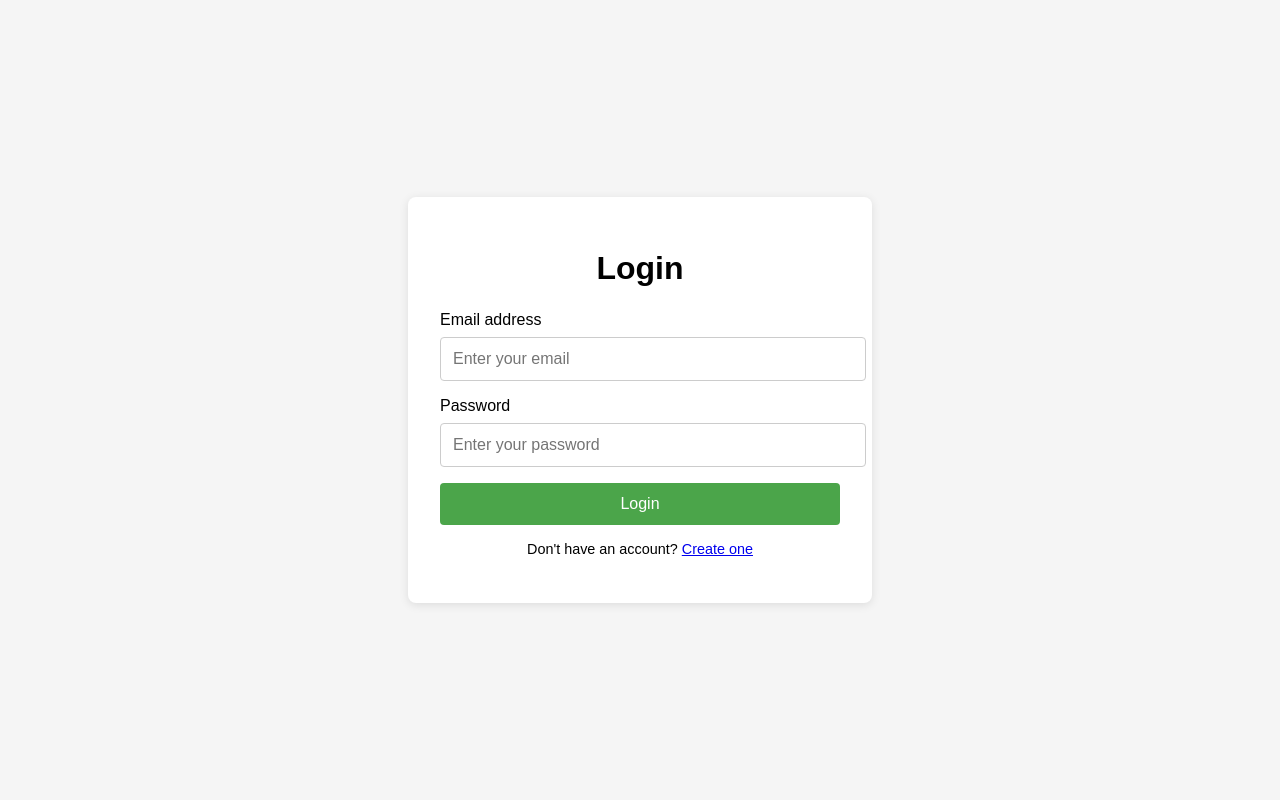
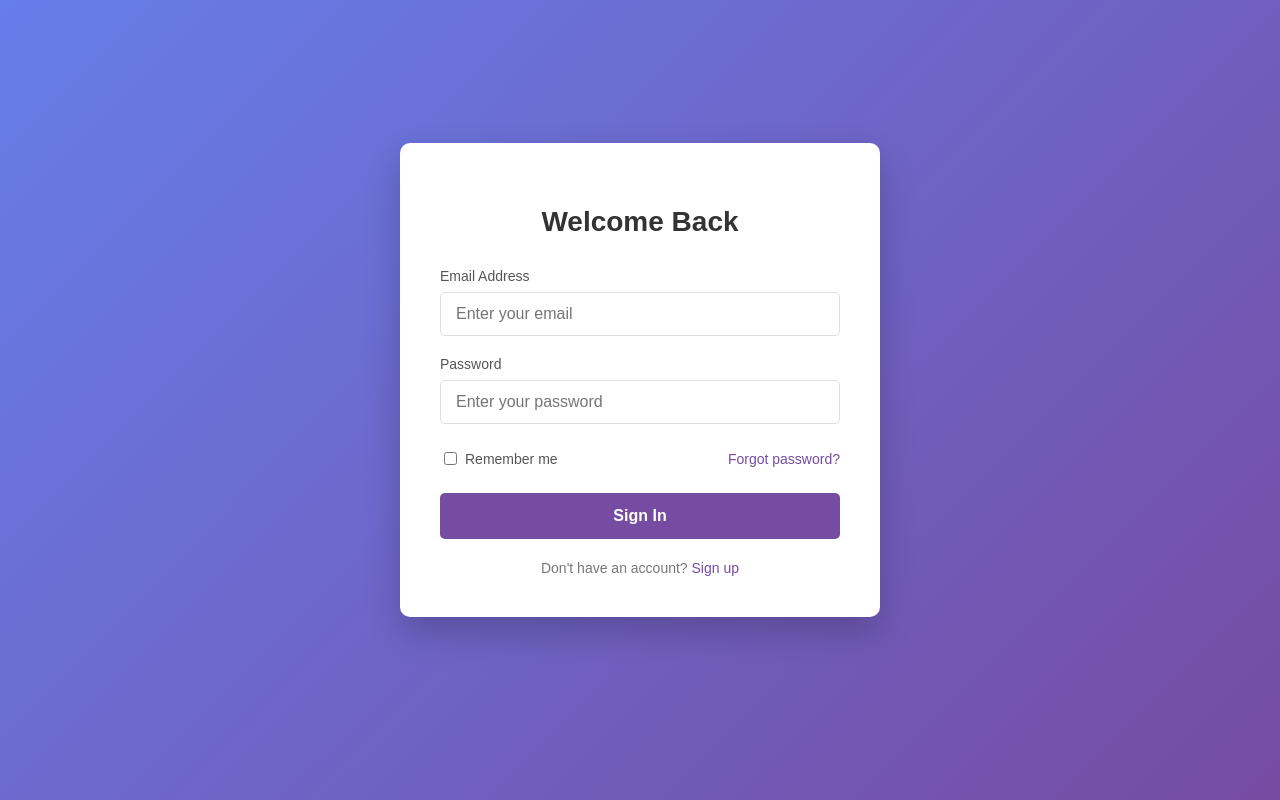
Before and after one commit to ChandeepaKumarasinghe/hci, a React (Create React App) app: page /login in a window 1280 px wide. Built offline with nearby package versions, Linux system fonts and the light colour scheme.

Commit message:
Update Login.js

```diff
--- a/src/components/Login.js
+++ b/src/components/Login.js
@@ -1,37 +1,161 @@
-import React from 'react';
-import { useNavigate } from 'react-router-dom';
-import './login&reg.css'; // We'll create this for shared styles
+import React, { useState } from 'react';
 
-const Login = () => {
-    const navigate = useNavigate();
+const LoginPage = () => {
+    const [email, setEmail] = useState('');
+    const [password, setPassword] = useState('');
+    const [rememberMe, setRememberMe] = useState(false);
 
     const handleSubmit = (e) => {
         e.preventDefault();
-        // Simply redirect to home page without checking anything
-        navigate('/');
+        console.log('Login submitted:', { email, password, rememberMe });
+        // Add your authentication logic here
     };
 
     return (
-        <div className="auth-page">
-            <div className="login-container">
-                <h1 style={{ color: 'black' }}>Login</h1>
-                <form id="login-form" onSubmit={handleSubmit}>
-                    <div className="form-group">
-                        <label htmlFor="email" style={{ color: 'black' }}>Email address</label>
-                        <input type="email" id="email" placeholder="Enter your email" required />
+        <div style={{
+            display: 'flex',
+            justifyContent: 'center',
+            alignItems: 'center',
+            minHeight: '100vh',
+            backgroundColor: '#f5f5f5',
+            fontFamily: 'Arial, sans-serif',
+            background: 'linear-gradient(135deg, #667eea 0%, #764ba2 100%)'
+        }}>
+            <div style={{
+                backgroundColor: 'white',
+                padding: '40px',
+                borderRadius: '10px',
+                boxShadow: '0 15px 35px rgba(0, 0, 0, 0.2)',
+                width: '100%',
+                maxWidth: '400px',
+                transform: 'translateY(-20px)',
+                transition: 'transform 0.3s ease'
+            }}>
+                <h2 style={{
+                    textAlign: 'center',
+                    marginBottom: '30px',
+                    color: '#333',
+                    fontSize: '28px',
+                    fontWeight: '600'
+                }}>Welcome Back</h2>
+
+                <form onSubmit={handleSubmit}>
+                    <div style={{ marginBottom: '20px' }}>
+                        <label style={{
+                            display: 'block',
+                            marginBottom: '8px',
+                            color: '#555',
+                            fontSize: '14px',
+                            fontWeight: '500'
+                        }}>Email Address</label>
+                        <input
+                            type="email"
+                            value={email}
+                            onChange={(e) => setEmail(e.target.value)}
+                            required
+                            style={{
+                                width: '100%',
+                                padding: '12px 15px',
+                                border: '1px solid #ddd',
+                                borderRadius: '5px',
+                                fontSize: '16px',
+                                transition: 'border 0.3s',
+                                boxSizing: 'border-box'
+                            }}
+                            placeholder="Enter your email"
+                        />
                     </div>
-                    <div className="form-group">
-                        <label htmlFor="password" style={{ color: 'black' }}>Password</label>
-                        <input type="password" id="password" placeholder="Enter your password" required />
+
+                    <div style={{ marginBottom: '25px' }}>
+                        <label style={{
+                            display: 'block',
+                            marginBottom: '8px',
+                            color: '#555',
+                            fontSize: '14px',
+                            fontWeight: '500'
+                        }}>Password</label>
+                        <input
+                            type="password"
+                            value={password}
+                            onChange={(e) => setPassword(e.target.value)}
+                            required
+                            style={{
+                                width: '100%',
+                                padding: '12px 15px',
+                                border: '1px solid #ddd',
+                                borderRadius: '5px',
+                                fontSize: '16px',
+                                transition: 'border 0.3s',
+                                boxSizing: 'border-box'
+                            }}
+                            placeholder="Enter your password"
+                        />
                     </div>
-                    <button type="submit" className="btn">Login</button>
+
+                    <div style={{
+                        display: 'flex',
+                        justifyContent: 'space-between',
+                        alignItems: 'center',
+                        marginBottom: '25px'
+                    }}>
+                        <label style={{
+                            display: 'flex',
+                            alignItems: 'center',
+                            color: '#555',
+                            fontSize: '14px',
+                            cursor: 'pointer'
+                        }}>
+                            <input
+                                type="checkbox"
+                                checked={rememberMe}
+                                onChange={(e) => setRememberMe(e.target.checked)}
+                                style={{
+                                    marginRight: '8px',
+                                    accentColor: '#764ba2'
+                                }}
+                            />
+                            Remember me
+                        </label>
+
+                        <a href="#forgot-password" style={{
+                            color: '#764ba2',
+                            fontSize: '14px',
+                            textDecoration: 'none',
+                            transition: 'color 0.3s'
+                        }}>Forgot password?</a>
+                    </div>
+
+                    <button type="submit" style={{
+                        width: '100%',
+                        padding: '14px',
+                        backgroundColor: '#764ba2',
+                        color: 'white',
+                        border: 'none',
+                        borderRadius: '5px',
+                        fontSize: '16px',
+                        fontWeight: '600',
+                        cursor: 'pointer',
+                        transition: 'background-color 0.3s',
+                        marginBottom: '20px'
+                    }} onMouseOver={(e) => e.target.style.backgroundColor = '#5d3a8a'}
+                        onMouseOut={(e) => e.target.style.backgroundColor = '#764ba2'}>
+                        Sign In
+                    </button>
+
+                    <div style={{ textAlign: 'center' }}>
+                        <span style={{ color: '#777', fontSize: '14px' }}>Don't have an account? </span>
+                        <a href="#signup" style={{
+                            color: '#764ba2',
+                            fontSize: '14px',
+                            textDecoration: 'none',
+                            fontWeight: '500',
+                            transition: 'color 0.3s'
+                        }}>Sign up</a>
+                    </div>
                 </form>
-                <div className="auth-footer">
-                    <p style={{ color: 'black' }}>Don't have an account? <a href="/register">Create one</a></p>
-                </div>
             </div>
         </div>
     );
 };
 
-export default Login;
+export default LoginPage;
```
